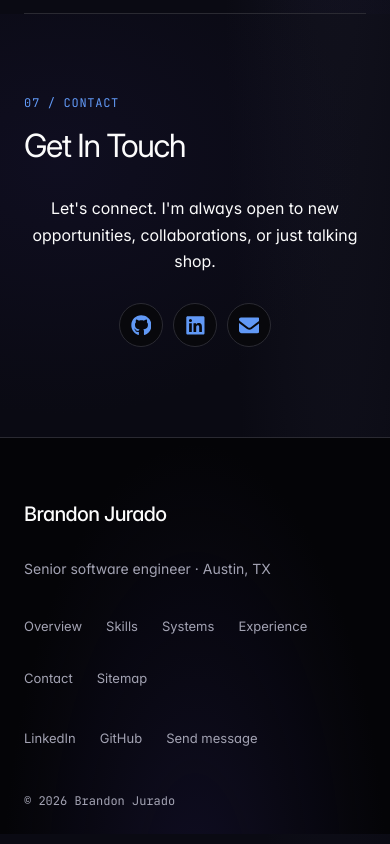
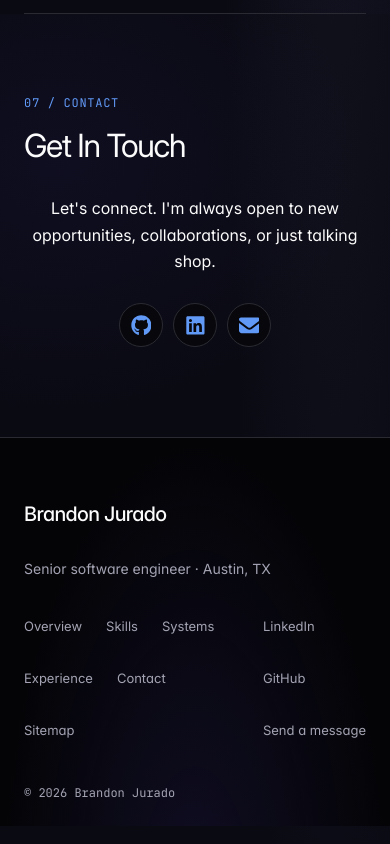
Before and after one commit to brandonjurado/brandonjurado.github.io, a React (Vite) app: page / in a window 390 px wide. Shown: the part 7756-8600 px from the top of the page. Built offline with nearby package versions, Linux system fonts and the light colour scheme.

Commit message:
Separate mobile footer link columns

```diff
--- a/src/components/footer/Footer.scss
+++ b/src/components/footer/Footer.scss
@@ -58,11 +58,18 @@
   margin: 32px 0 0;
 }
 @media (max-width: 768px) {
-  .footer-topline,
-  .footer-links {
+  .footer-topline {
     flex-direction: column;
     align-items: flex-start;
     gap: 16px;
+  }
+  .footer-links {
+    display: grid;
+    grid-template-columns: minmax(0, 1fr) auto;
+    align-items: start;
+    .footer-social {
+      flex-direction: column;
+    }
   }
 }
 @media (max-width: 359px) {
--- a/src/content/site.ts
+++ b/src/content/site.ts
@@ -7,7 +7,7 @@ export const site = {
   sitemapLabel: "Sitemap",
   linkedinLabel: "LinkedIn",
   githubLabel: "GitHub",
-  contactLabel: "Send message",
+  contactLabel: "Send a message",
   url: "https://bjurado.com",
   title: "Brandon Jurado | Senior Software Engineer",
   description:
```
